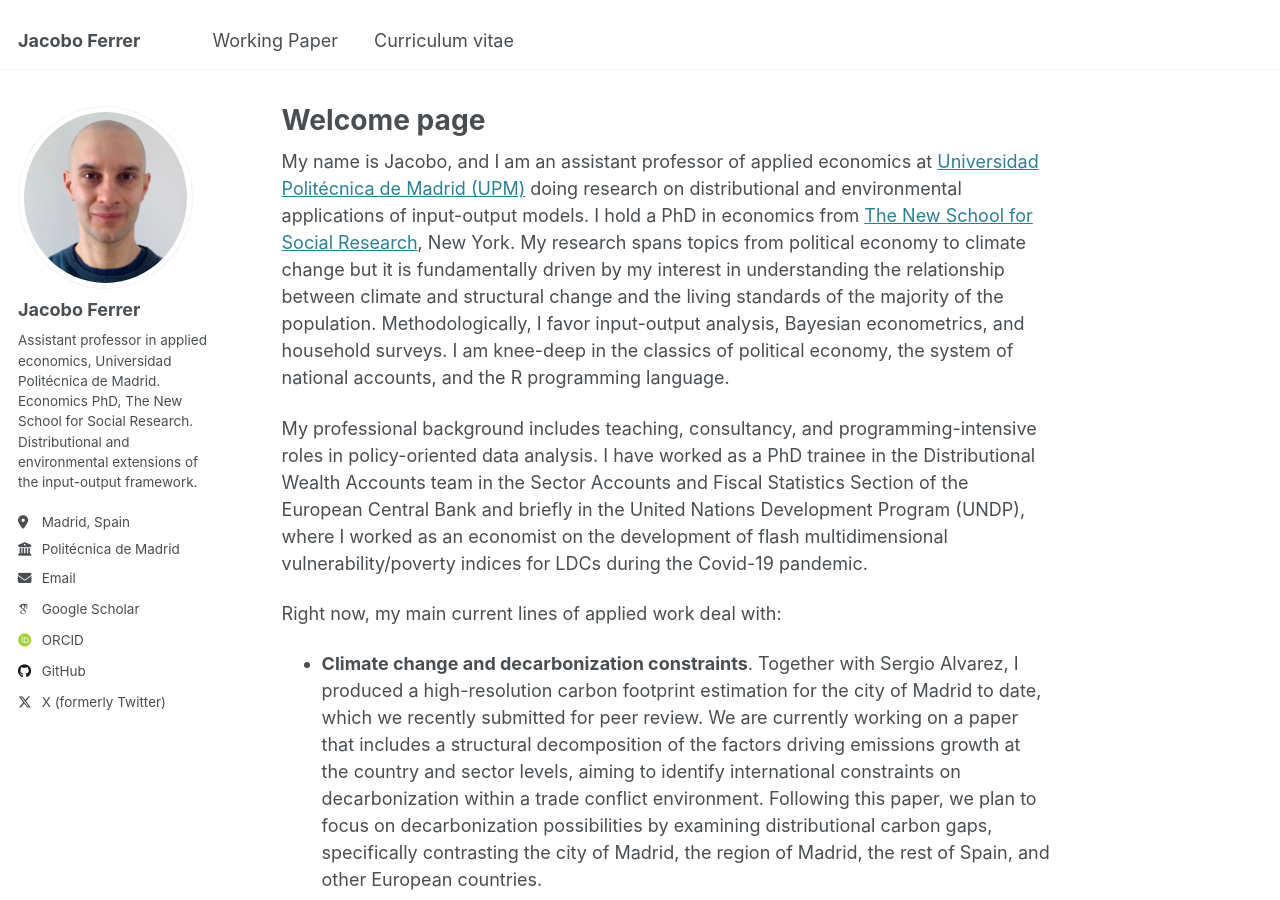
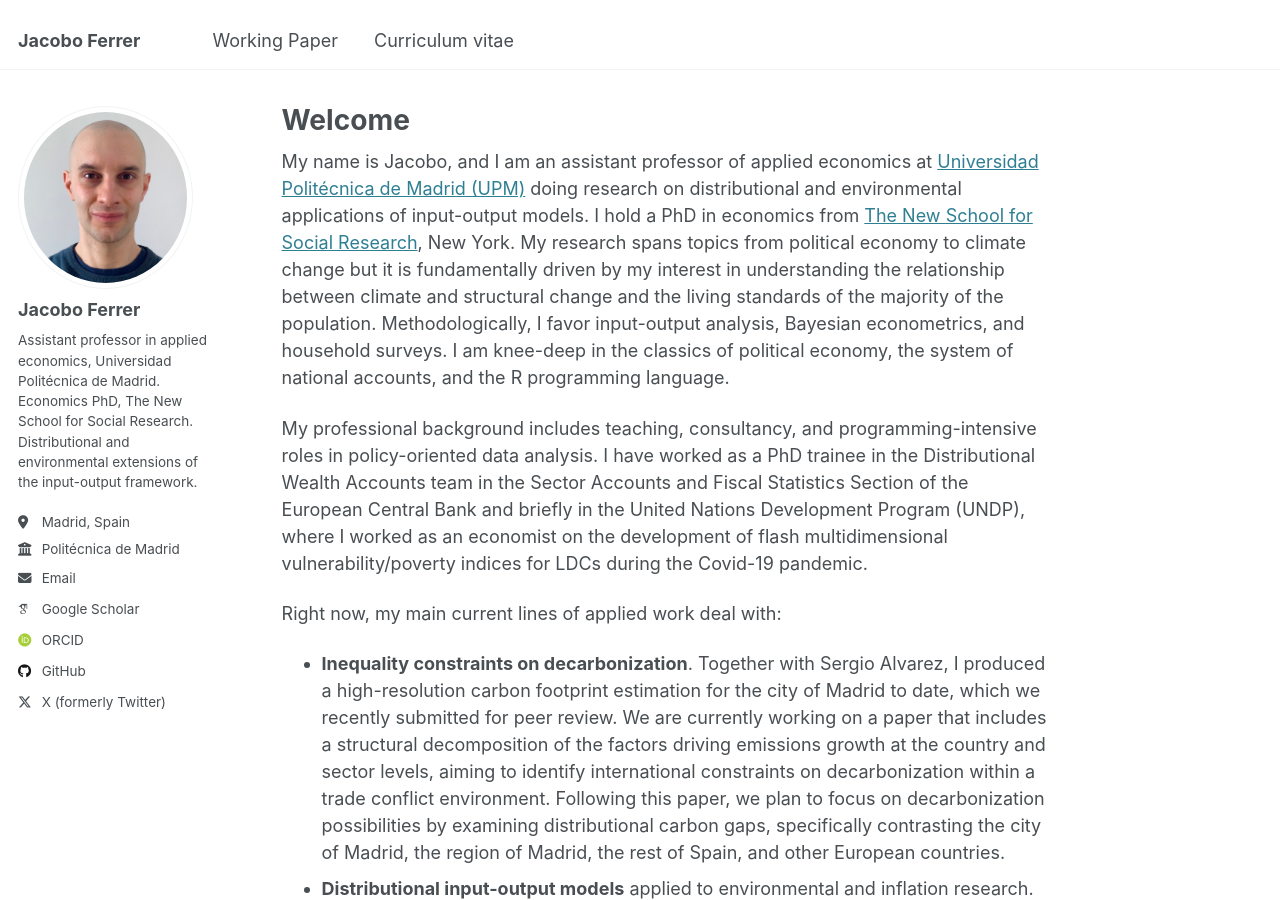
Before and after one commit to jacobo-ferrer/jacobo-ferrer.github.io, a Jekyll site: the page built from _pages/about.md, in a window 1280 px wide and 900 px high. Built offline with Jekyll 4.4.1, drawn with Linux system fonts in a browser that asks for light colours; some web fonts are replaced.

Commit message:
Update about.md

```diff
--- a/_pages/about.md
+++ b/_pages/about.md
@@ -1,6 +1,6 @@
 ---
 permalink: /
-title: "Welcome page"
+title: "Welcome"
 author_profile: true
 redirect_from:
   - /about/
@@ -13,6 +13,6 @@ My professional background includes teaching, consultancy, and programming-inten
 
 Right now, my main current lines of applied work deal with:
 
-  * **Climate change and decarbonization constraints**. Together with Sergio Alvarez, I produced a high-resolution carbon footprint estimation for the city of Madrid to date, which we recently submitted for peer review. We are currently working on a paper that includes a structural decomposition of the factors driving emissions growth at the country and sector levels, aiming to identify international constraints on decarbonization within a trade conflict environment. Following this paper, we plan to focus on decarbonization possibilities by examining distributional carbon gaps, specifically contrasting the city of Madrid, the region of Madrid, the rest of Spain, and other European countries.
+  * **Inequality constraints on decarbonization**. Together with Sergio Alvarez, I produced a high-resolution carbon footprint estimation for the city of Madrid to date, which we recently submitted for peer review. We are currently working on a paper that includes a structural decomposition of the factors driving emissions growth at the country and sector levels, aiming to identify international constraints on decarbonization within a trade conflict environment. Following this paper, we plan to focus on decarbonization possibilities by examining distributional carbon gaps, specifically contrasting the city of Madrid, the region of Madrid, the rest of Spain, and other European countries.
   * **Distributional input-output models** applied to environmental and inflation research. This line of work leverages the current developments in distributional national accounts to integrate the input-output framework with wealth, income, and consumption surveys. This includes statistical matching of the different household surveys and developing criteria to produce the vertical linkage of micro and macro states. At the moment, I have produced the first batch of results focusing on the effect of interindustry price shocks on the CPI through the household expenditure feedback channel; these have been presented at two conferences in 2024. The purpose is to contribute to the recent literature on inflation inequality and supply shocks. Once this first paper is sent for review, I plan to use the methodology to study "greenflation" and the constraints of decarbonization on living standards.
   * **Statistical regularities in production structures**. Together with Luis Daniel Torres-González (UNAM), I am studying key stylized facts of production networks at national and global levels, focusing particularly on the relationship between distribution and technical variables. We have published some results on the characterization of quasi-linear price curves in *Contributions to Political Economy* and are currently drafting a paper on the profit-wage curve. After characterizing the linearity of price and profit-wage curves in real economies, we plan to investigate the underlying causes of these persistent statistical regularities.
```
